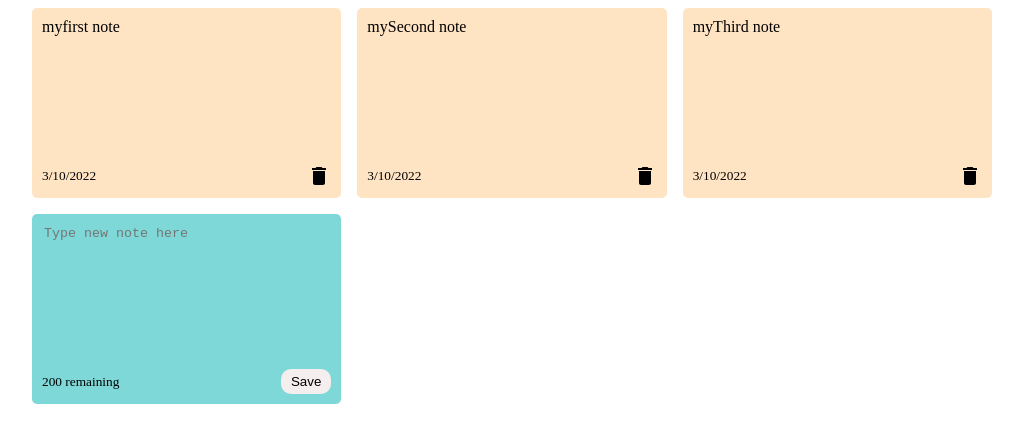
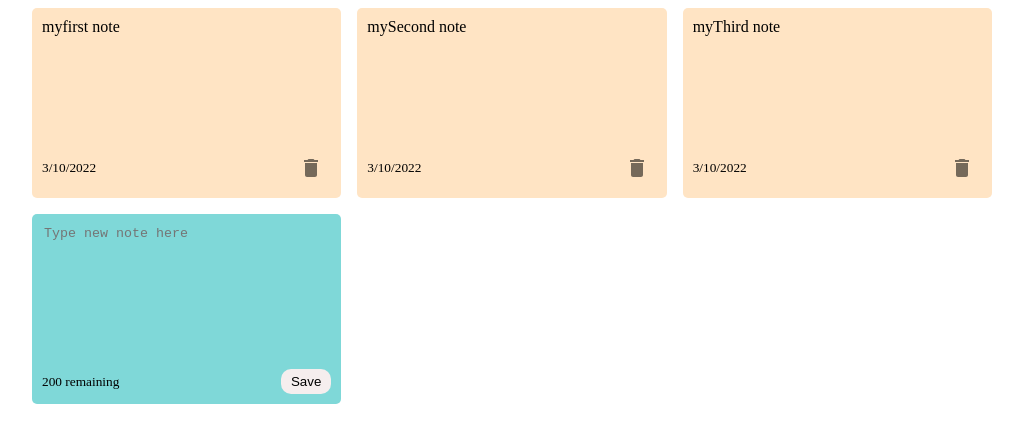
Before and after one commit to AdithyanKP/NotesApp, a React (Create React App) app: page / in a window 1280 px wide. Shown: the top 442 px of the page, without its empty margins (128-1151 px from the left). Built offline with nearby package versions, Linux system fonts and the light colour scheme.

Commit message:
delete implemeted

```diff
--- a/src/App.js
+++ b/src/App.js
@@ -22,12 +22,27 @@ const App = () => {
     },
   ]);
 
+  //adding new Note
   const addNote = (text) => {
-    console.log(text);
+    const date = new Date();
+    console.log(date);
+    const newNote = {
+      id: nanoid(),
+      text,
+      date: date.toLocaleDateString(),
+    };
+    const newNotes = [...notes, newNote];
+    setNotes(newNotes);
+  };
+
+  //deleting note
+  const deleteNote = (id) => {
+    const newNote = notes.filter((note) => note.id !== id);
+    setNotes(newNote);
   };
   return (
     <div className="container">
-      <NoteList notes={notes} addNote={addNote} />
+      <NoteList notes={notes} addNote={addNote} deleteNote={deleteNote} />
     </div>
   );
 };
--- a/src/components/AddNote.js
+++ b/src/components/AddNote.js
@@ -3,14 +3,23 @@ import "../index.css";
 const AddNote = ({ addNote }) => {
   const [newNote, setNewNote] = useState("");
 
+  //for input limit
+  const charLimit = 200;
+
   //for saving the text input
   const handleChange = (value) => {
-    setNewNote(value);
-    console.log(newNote);
+    //char limit checking
+    if (charLimit - value.length >= 0) {
+      setNewNote(value);
+      console.log(newNote);
+    }
   };
   //when save click
   const handleSaveClick = () => {
-    addNote(newNote);
+    if (newNote.trim().length > 0) {
+      addNote(newNote);
+      setNewNote("");
+    }
   };
   return (
     <div className="note new">
@@ -22,7 +31,7 @@ const AddNote = ({ addNote }) => {
         onChange={(e) => handleChange(e.target.value)}
       ></textarea>
       <div className="note-footer">
-        <small>200 remaining</small>
+        <small>{charLimit - newNote.length} remaining</small>
         <button
           className="
         save"
--- a/src/components/Note.js
+++ b/src/components/Note.js
@@ -1,14 +1,23 @@
 import React from "react";
 import DeleteIcon from "@mui/icons-material/Delete";
+import { Button } from "@mui/material";
+import { IconButton } from "@mui/material";
 import ".././index.css";
 
-const Note = ({ id, text, date }) => {
+const Note = ({ id, text, date, deleteNote }) => {
   return (
     <div className="note">
       <span>{text}</span>
       <div className="note-footer">
         <small>{date}</small>
-        <DeleteIcon className="delete-icon" size="1.3 rem" />
+        {/*  <DeleteIcon
+          className="delete-icon"
+          size="1.3 rem"
+          onClick={() => deleteNote(id)}
+        /> */}
+        <IconButton aria-label="delete" onClick={() => deleteNote(id)}>
+          <DeleteIcon />
+        </IconButton>
       </div>
     </div>
   );
--- a/src/components/NoteList.js
+++ b/src/components/NoteList.js
@@ -2,11 +2,16 @@ import React from "react";
 import AddNote from "./AddNote";
 import Note from "./Note";
 
-const NoteList = ({ notes, addNote }) => {
+const NoteList = ({ notes, addNote, deleteNote }) => {
   return (
     <div className="notes-list">
       {notes.map((note) => (
-        <Note id={note.id} text={note.text} date={note.date} />
+        <Note
+          id={note.id}
+          text={note.text}
+          date={note.date}
+          deleteNote={deleteNote}
+        />
       ))}
       <AddNote addNote={addNote} />
     </div>
--- a/src/index.css
+++ b/src/index.css
@@ -7,6 +7,9 @@
   display: flex;
   flex-direction: column;
   justify-content: space-between;
+
+  /*  line break solving */
+  white-space: pre-wrap;
 }
 .note-footer {
   display: flex;
```
